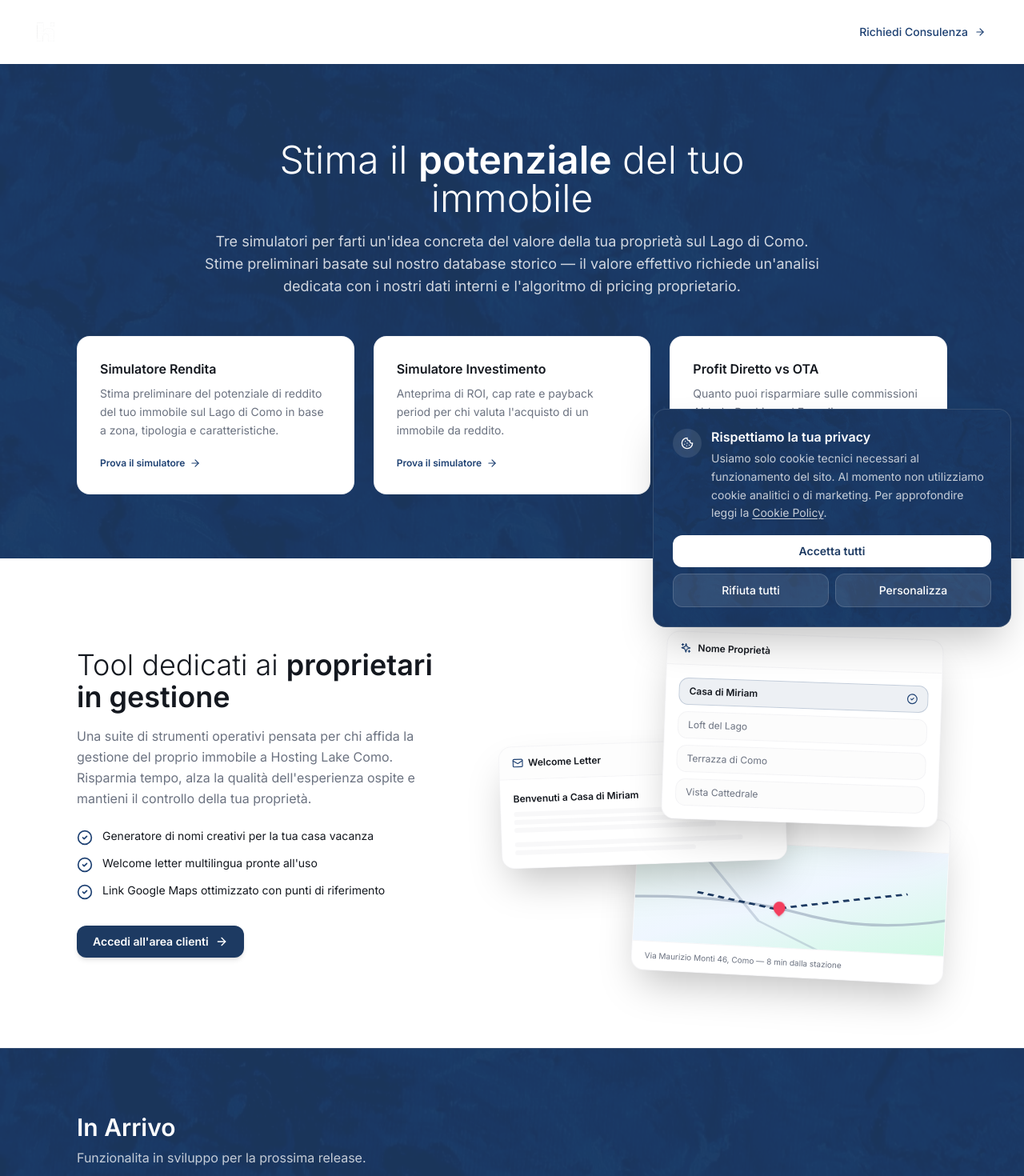
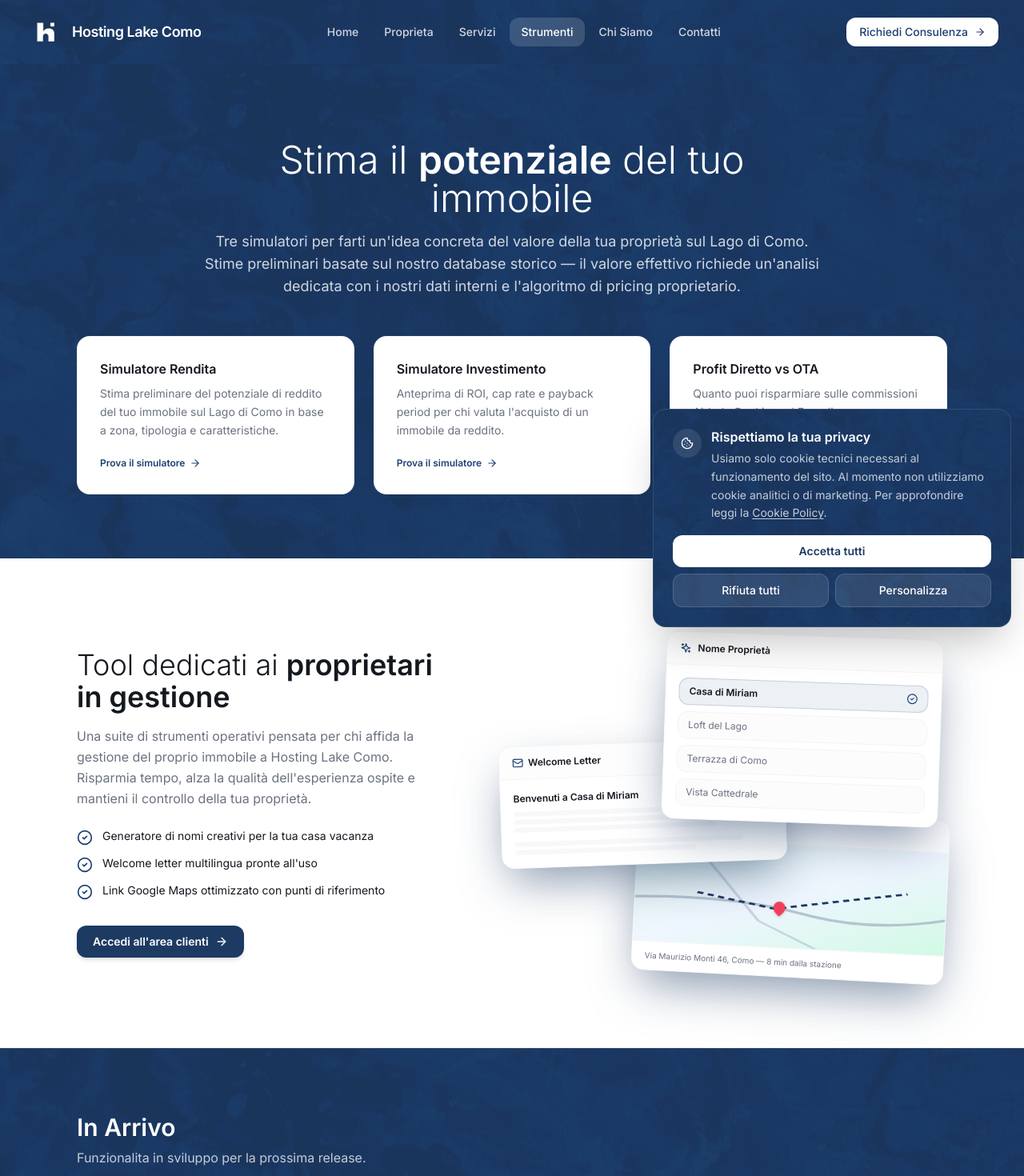
Before and after one commit to crapotca2/hostinglakecomo, a Next.js app: page /strumenti in a window 1280 px wide. Shown: the top 1470 px of the page at 80% size. Built offline with nearby package versions, Linux system fonts and the light colour scheme.

Commit message:
ui: solid navy navbar on non-home pages + navy shadow behind strumenti mockups

```diff
--- a/src/app/(public)/strumenti/page.tsx
+++ b/src/app/(public)/strumenti/page.tsx
@@ -231,7 +231,7 @@ export default function StrumentiPage() {
             {/* STACKED MOCKUPS */}
             <div className="relative h-[460px] sm:h-[480px] lg:h-[420px] mt-8 lg:mt-0">
               {/* Map mockup — back card */}
-              <div className="absolute right-0 bottom-0 w-[78%] sm:w-[70%] rounded-2xl bg-white shadow-2xl border border-border/40 overflow-hidden rotate-[3deg] translate-y-2">
+              <div className="absolute right-0 bottom-0 w-[78%] sm:w-[70%] rounded-2xl bg-white shadow-[0_25px_60px_-12px_rgba(29,58,98,0.55)] border border-border/40 overflow-hidden rotate-[3deg] translate-y-2">
                 <div className="px-4 py-3 border-b border-border/40 bg-muted/20 flex items-center gap-2">
                   <MapPin className="h-3.5 w-3.5 text-primary" />
                   <span className="text-xs font-semibold text-foreground">
@@ -277,7 +277,7 @@ export default function StrumentiPage() {
               </div>
 
               {/* Welcome letter mockup — middle card */}
-              <div className="absolute left-0 top-1/2 -translate-y-1/2 w-[72%] sm:w-[64%] rounded-2xl bg-white shadow-2xl border border-border/40 overflow-hidden -rotate-[2deg] z-10">
+              <div className="absolute left-0 top-1/2 -translate-y-1/2 w-[72%] sm:w-[64%] rounded-2xl bg-white shadow-[0_25px_60px_-12px_rgba(29,58,98,0.55)] border border-border/40 overflow-hidden -rotate-[2deg] z-10">
                 <div className="px-4 py-3 border-b border-border/40 bg-muted/20 flex items-center justify-between">
                   <span className="text-xs font-semibold text-foreground inline-flex items-center gap-1.5">
                     <Mail className="h-3.5 w-3.5 text-primary" />
@@ -304,7 +304,7 @@ export default function StrumentiPage() {
               </div>
 
               {/* Nome proprieta mockup — front card */}
-              <div className="absolute right-2 top-0 w-[74%] sm:w-[62%] rounded-2xl bg-white shadow-2xl border border-border/40 overflow-hidden rotate-[2deg] z-20">
+              <div className="absolute right-2 top-0 w-[74%] sm:w-[62%] rounded-2xl bg-white shadow-[0_25px_60px_-12px_rgba(29,58,98,0.55)] border border-border/40 overflow-hidden rotate-[2deg] z-20">
                 <div className="px-4 py-3 border-b border-border/40 bg-muted/20 flex items-center gap-2">
                   <Sparkles className="h-3.5 w-3.5 text-primary" />
                   <span className="text-xs font-semibold text-foreground">
--- a/src/components/public/navbar.tsx
+++ b/src/components/public/navbar.tsx
@@ -15,13 +15,11 @@ const NAV_ITEMS = [
   { href: "/contact", label: "Contatti" },
 ];
 
-const NAVY_HERO_PATHS = new Set(["/", "/strumenti", "/contact"]);
-
 export function Navbar() {
   const pathname = usePathname();
   const [mobileOpen, setMobileOpen] = useState(false);
   const [scrolled, setScrolled] = useState(false);
-  const hasNavyHero = NAVY_HERO_PATHS.has(pathname);
+  const isHome = pathname === "/";
 
   useEffect(() => {
     const handleScroll = () => setScrolled(window.scrollY > 50);
@@ -55,12 +53,12 @@ export function Navbar() {
         "fixed top-0 left-0 right-0 z-50 transition-[background-color,box-shadow] duration-300",
         showSolid
           ? "bg-white/90 backdrop-blur-xl border-b border-border/50 shadow-sm"
-          : hasNavyHero
+          : isHome
           ? "bg-transparent"
           : "bg-[#1D3A62]"
       )}
     >
-      {!showSolid && !hasNavyHero && (
+      {!showSolid && !isHome && (
         <div
           aria-hidden
           className="absolute inset-0 opacity-[0.08] bg-[url('/images/textures/como-trama.jpg')] bg-cover bg-center pointer-events-none"
```
